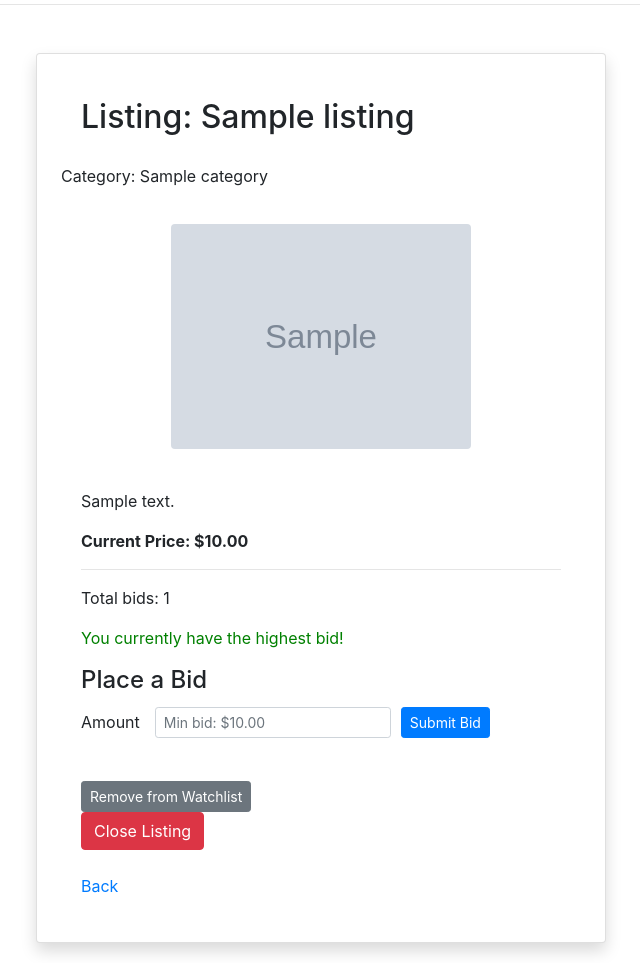
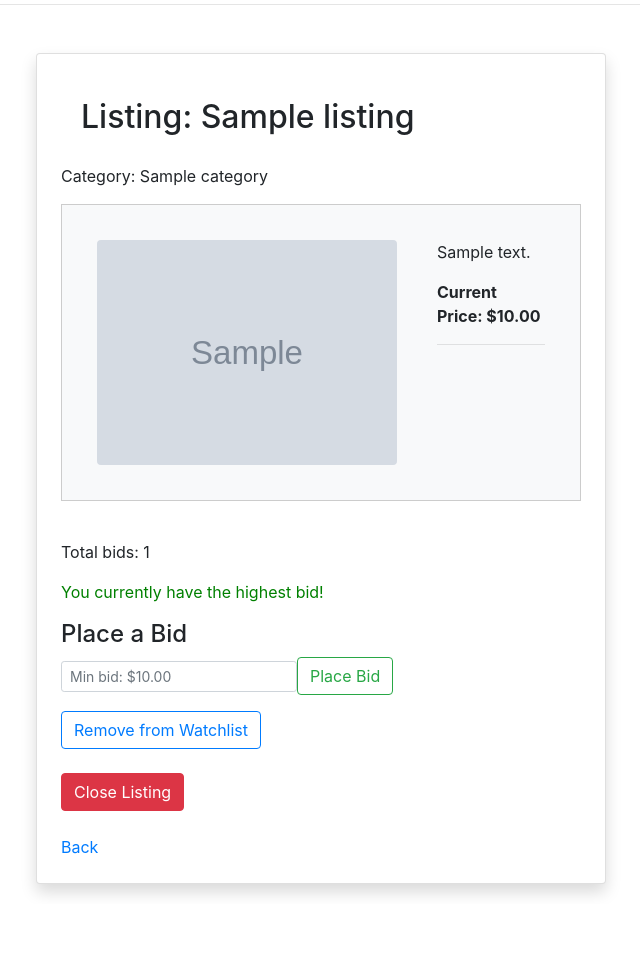
Before and after one commit to ctammb/WebProgramming, a Django app: page /listing/1 in a window 1280 px wide. Shown: the part 155-1118 px from the top of the page, without its empty margins (319-959 px from the left). After the commit the page ends 1050 px from the top, so only its background shows below. Run offline with Django 3.2, Linux system fonts and the light colour scheme; a user stored in the database is signed in; tables that the repository leaves empty hold one stand-in row (values such as "Sample post"); grey boxes marked "Sample" are stand-in pictures; some libraries are stand-ins or nearby versions.

```diff
--- a/commerce/auctions/static/auctions/styles.css
+++ b/commerce/auctions/static/auctions/styles.css
@@ -2,6 +2,10 @@ body {
     padding: 20px;
     }
 
+    .bid {
+        background-color:#f0f0f0;
+        padding: 10px;
+    }
 .center-box {
     width: auto;
     background-color: #f0f0f0;
--- a/commerce/auctions/templates/auctions/listing.html
+++ b/commerce/auctions/templates/auctions/listing.html
@@ -8,7 +8,9 @@
 
         {% load static %}
         {% load form_filters %}
+        {% if listing.is_active %}
 
+        <div class="listing-box">
             <div class="listing-image">
                 <img src="{% static listing.image_url %}" alt="Listing Image"
                     style="max-width: 300px; max-height: 300px; display: block; margin: 0 auto;">
@@ -18,26 +20,22 @@
                 <p>{{ listing.description }}</p>
                 <p style="font-weight: bold;">Current Price: ${{ listing.current_price }}</p>
                 <hr>
+            </div>
+        </div>
+        <br>
         <p>Total bids: {{ listing.number_of_bids }}</p>
+
         {% if user.is_authenticated %}
             {% if user_is_highest_bidder %}
                 <p style="color: green;">You currently have the highest bid!</p>
             {% endif %}
 
             <h4>Place a Bid</h4>
-                <form method="post" action="{% url 'listing' listing.id %}">
+
+            <form method="post" action="{% url 'listing' listing.id %}" class="d-flex align-items-center gap-3 mb-3">
                 {% csrf_token %}
-                    <div class="form-row align-items-center mb-3" style="gap: 10px;">
-                        <label for="{{ form.amount.id_for_label }}" class="col-form-label me-2">
-                            {{ form.amount.label }}
-                        </label>
-                        <div>
-                            {{ form.amount|add_class:"form-control form-control-sm" }}
-                        </div>
-                        <div>
-                            <button type="submit" class="btn btn-primary btn-sm">Submit Bid</button>
-                        </div>
-                    </div>
+                {{ form.amount|add_class:"form-control form-control-sm w-auto" }}
+                <button type="submit" class="btn btn-outline-success">Place Bid</button>
 
                 {% if form.amount.errors %}
                     <div class="text-danger small mt-2">
@@ -46,12 +44,10 @@
                 {% endif %}
             </form>
 
-            {% endif %}
-            <br>
-        {% if user.is_authenticated %}
-            <form action="{% url 'toggle_watchlist' listing.id %}" method="post">
+                    <div class="d-flex flex-wrap gap-1 align-items-center">
+                        <form action="{% url 'toggle_watchlist' listing.id %}" method="post" class="d-flex flex-wrap align-items-center gap-3">
                             {% csrf_token %}
-                <button type="submit" class="btn btn-secondary btn-sm">
+                            <button type="submit" class="btn btn-outline-primary">
                                 {% if is_watching %}
                                     Remove from Watchlist
                                 {% else %}
@@ -59,13 +55,15 @@
                                 {% endif %}
                             </button>
                         </form>
-        {% endif %}
-
-        {% if is_owner and listing.is_active %}
+                    </div>
+                        <br>
+                    {% if is_owner %}
                         <form action="{% url 'close_listing' listing.id %}" method="post">
                             {% csrf_token %}
                             <button type="submit" class="btn btn-danger">Close Listing</button>
                         </form>
+                    {% endif %}
+
                 {% endif %}
 
             {% if messages %}
@@ -76,20 +74,39 @@
                 </div>
             {% endif %}
 
-        {% if not listing.is_active %}
+        {% else %}
+        <div class="listing-box">
+            <div class="listing-image">
+                <img src="{% static listing.image_url %}" alt="Listing Image"
+                    style="max-width: 300px; max-height: 300px; display: block; margin: 0 auto;">
+            </div>
+
+            <div class="listing-text">
+                <p>{{ listing.description }}</p>
+                <p style="font-weight: bold;">Final Price: ${{ listing.current_price }}</p>
+            </div>
+        </div>
+        <hr>
         <div class="alert alert-info">
             <strong>This listing is closed.</strong><br>
             {% if winning_bid %}
+                {% if is_winner %}
+                    <p>You are the winner!</p>
+                {% endif %}
+                {% if is_owner %}
                     Winning Bid: ${{ winning_bid.amount }}<br>
                     Winner: {{ winning_bid.bidder.username }}
+                {% endif %}
             {% else %}
+                {% if is_owner %}
                     No bids were placed.
                 {% endif %}
+            {% endif %}
+        </div>
         </div>
         {% endif %}
         <br>
             <a href="{% url 'index' %}">Back</a>
-        </div>
 
     </div>
 </div>
--- a/commerce/auctions/views.py
+++ b/commerce/auctions/views.py
@@ -87,7 +87,6 @@ def listing(request, listing_id):
     else:
         form = BidForm(min_bid=min_bid)
 
-    highest_bid = listing.highest_bid
     user_is_highest_bidder = (
         request.user.is_authenticated and
         highest_bid and
@@ -102,72 +101,30 @@ def listing(request, listing_id):
     if request.user == listing.owner:
         is_owner = True
 
-    winning_bid = listing.bids.order_by('-amount').first()
+    is_winner = False
+    if (highest_bid and not listing.is_active):
+        winning_bid = highest_bid
+        if (highest_bid and request.user == winning_bid.bidder):
+            is_winner = True
 
-    return render(request, "auctions/listing.html", {
-        "listing": listing,
-        "form": form,
-        "user_is_highest_bidder": user_is_highest_bidder,
-        "is_watching": is_watching,
-        "is_owner": is_owner,
-        "winning_bid": winning_bid
-    })
-
-@login_required
-def listing(request, listing_id):
-
-    listing = get_object_or_404(Listing, pk=listing_id)
-
-    if not request.user.is_authenticated:
-            return HttpResponse("You must be logged in to view listing and place a bid.")
-
-    highest_bid = listing.highest_bid
-    min_bid = highest_bid.amount if highest_bid else listing.starting_bid
-
-    if request.method == "POST":
-
-        form = BidForm(request.POST, min_bid=min_bid)
-        if form.is_valid():
-            print("Form is valid")
-            bid = form.save(commit=False)
-            bid.bidder = request.user
-            bid.listing = listing
-
-            if bid.amount <= min_bid:
-                form.add_error('amount', f'Bid must be greater than the current price (${min_bid})')
-            else:
-                bid.save()
-                print("Bid saved successfully")
-                return redirect('listing', listing_id=listing.id)
-
+        return render(request, "auctions/listing.html", {
+            "listing": listing,
+            "form": form,
+            "user_is_highest_bidder": user_is_highest_bidder,
+            "is_watching": is_watching,
+            "is_owner": is_owner,
+            "is_winner": is_winner,
+            "winning_bid": winning_bid
+        })
     else:
-        form = BidForm(min_bid=min_bid)
-
-    highest_bid = listing.highest_bid
-    user_is_highest_bidder = (
-        request.user.is_authenticated and
-        highest_bid and
-        highest_bid.bidder == request.user
-    )
-
-    is_watching = False
-    if request.user.is_authenticated:
-        is_watching = Watchlist.objects.filter(user=request.user, listing=listing).exists()
-
-    is_owner = False
-    if request.user == listing.owner:
-        is_owner = True
-
-    winning_bid = listing.bids.order_by('-amount').first()
-
-    return render(request, "auctions/listing.html", {
-        "listing": listing,
-        "form": form,
-        "user_is_highest_bidder": user_is_highest_bidder,
-        "is_watching": is_watching,
-        "is_owner": is_owner,
-        "winning_bid": winning_bid
-    })
+        return render(request, "auctions/listing.html", {
+            "listing": listing,
+            "form": form,
+            "user_is_highest_bidder": user_is_highest_bidder,
+            "is_watching": is_watching,
+            "is_owner": is_owner,
+            "is_winner": is_winner
+        })
 
 @login_required
 def toggle_watchlist(request, listing_id):
@@ -206,11 +163,6 @@ def close_listing(request, listing_id):
         if request.user == listing.owner:
             listing.is_active = False
             listing.save()
-
-            # Get the winning bid
-            winning_bid = listing.bids.order_by('-amount').first()
-
-            # Optional: pass context if redirecting
             return redirect('listing', listing_id=listing.id)
 
     return redirect('index')
```
Lines whose indentation alone changed are shown as unchanged.
